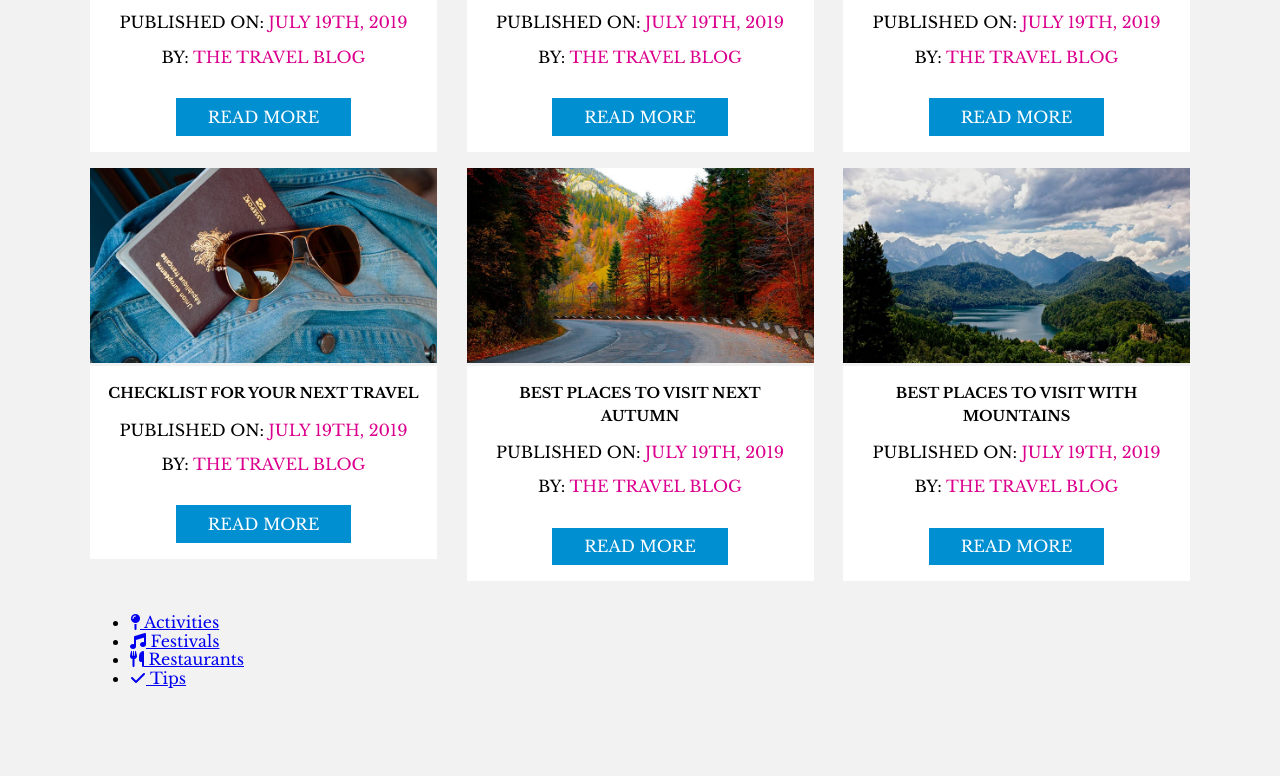
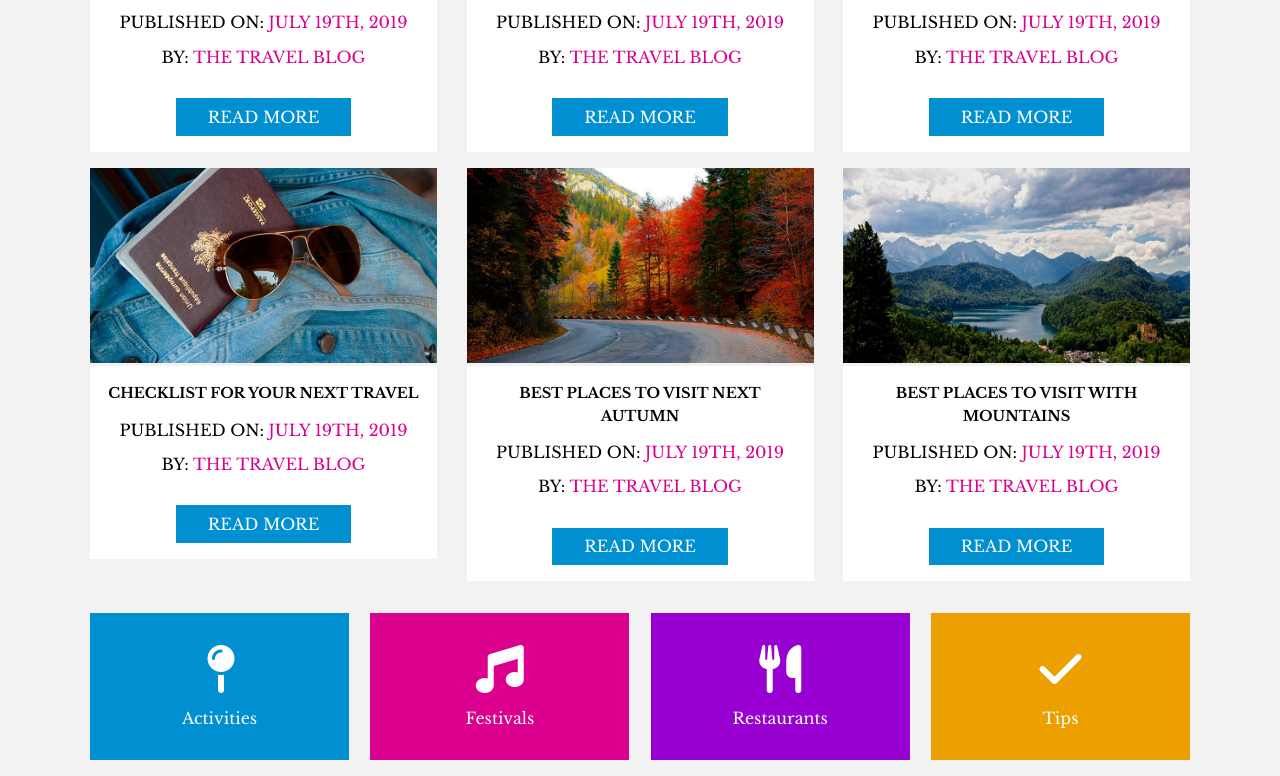
Before and after one commit to tod619/Travel_blog, a plain HTML site: page index.html in a window 1280 px wide. Shown: the part 1134-1910 px from the top of the page. Before the commit the page ends 1837 px from the top, so only its background shows below. Drawn offline with nearby package versions, Linux system fonts and the light colour scheme.

Commit message:
add style to categories section in style.css file

```diff
--- a/css/styles.css
+++ b/css/styles.css
@@ -1,3 +1,13 @@
+html {
+  box-sizing: border-box;
+}
+
+*,
+*::before,
+*::after {
+  box-sizing: inherit;
+}
+
 body {
   box-sizing: border-box;
   background-color: #f2f2f2;
@@ -146,3 +156,53 @@ img {
     flex: 0 1 calc(33% - 1rem);
   }
 }
+
+/*  Start: Categories */
+.categories ul {
+  list-style-type: none;
+  padding: 0;
+  display: flex;
+  justify-content: space-between;
+  flex-wrap: wrap;
+}
+
+.categories li {
+  flex: 0 0 calc(50% - 1rem);
+  padding: 2rem;
+}
+
+@media screen and (min-width: 776px) {
+  .categories li {
+    flex: 0 0 calc(25% - 1rem);
+  }
+}
+
+.categories li:nth-child(1) {
+  background-color: #008fd1;
+}
+
+.categories li:nth-child(2) {
+  background-color: #db008d;
+}
+
+.categories li:nth-child(3) {
+  background-color: #9800d1;
+}
+
+.categories li:nth-child(4) {
+  background-color: #eca000;
+}
+
+.categories a {
+  color: #fff;
+  text-decoration: none;
+  display: flex;
+  flex-direction: column;
+  align-items: center;
+}
+
+.categories a i {
+  font-size: 3rem;
+  margin-bottom: 1rem;
+}
+/* End: Categories */
```
